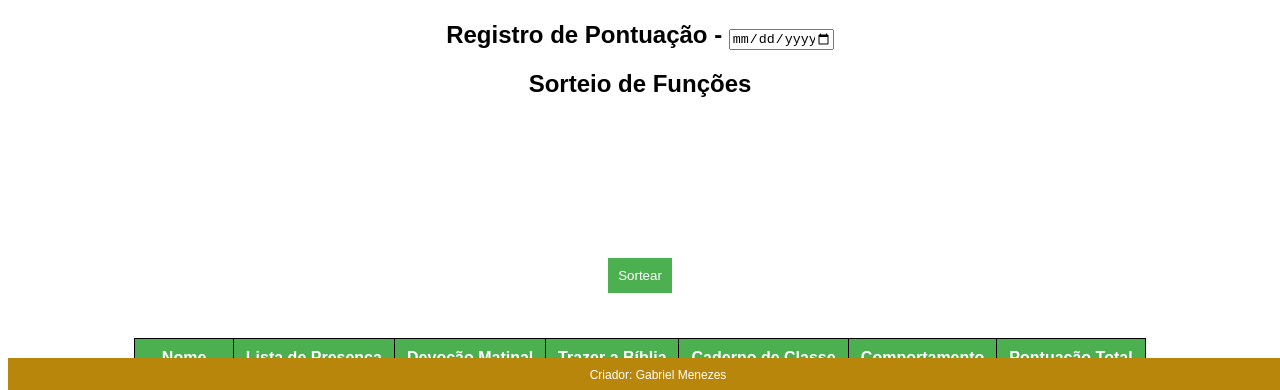
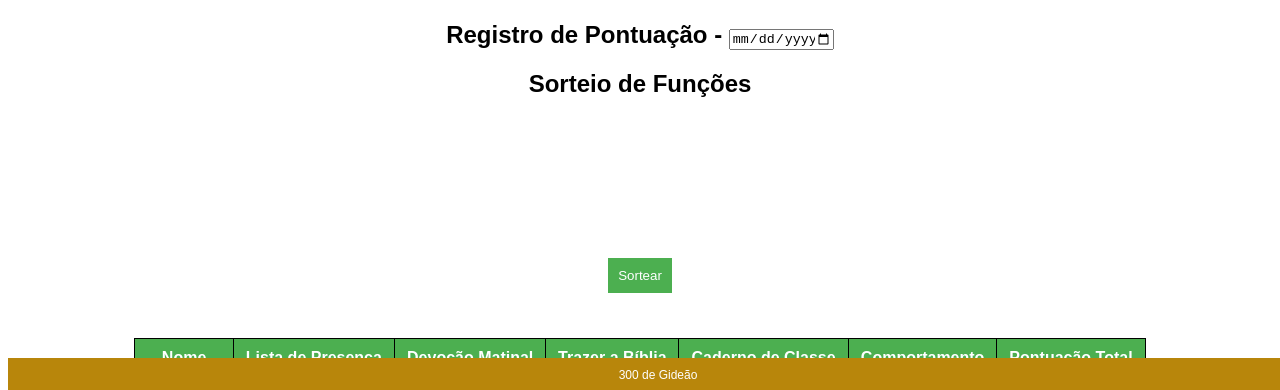
Before and after one commit to Gabrielmenezesc/dbv-arqueiros-300, a plain HTML site: page index.html in a window 1280 px wide. Shown: the part 408-798 px from the top of the page. Drawn offline with Linux system fonts and the light colour scheme.

Commit message:
Update index.html

```diff
--- a/index.html
+++ b/index.html
@@ -62,7 +62,7 @@
     </div>
 
     <footer>
-        Criador: Gabriel Menezes
+       300 de Gideão
     </footer>
 
     <script src="script.js"></script>
```
